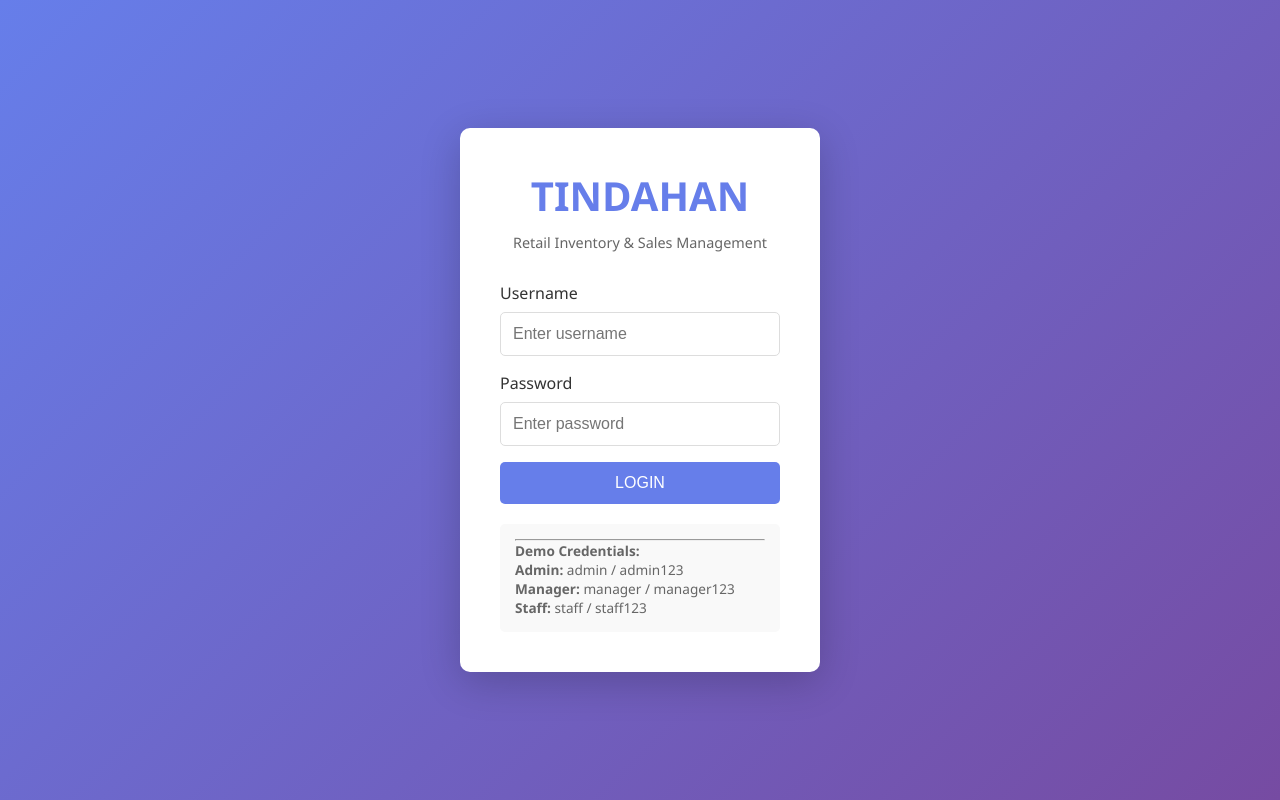
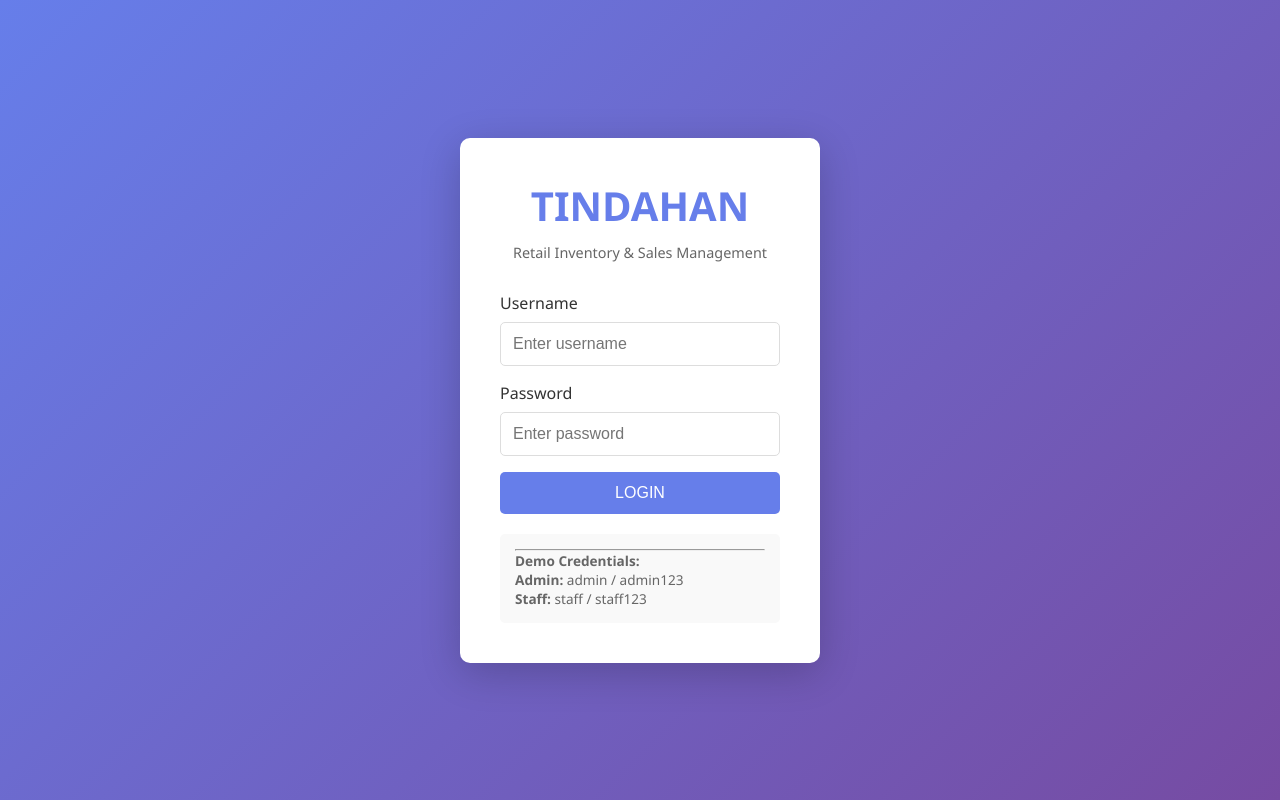
Before and after one commit to reygodz/tindahan, a Flask app: page / in a window 1280 px wide. Run offline with Flask 3, Linux system fonts and the light colour scheme.

Commit message:
Remove manager account credentials from README and login template

```diff
--- a/app.py
+++ b/app.py
@@ -13,7 +13,6 @@ app.secret_key = 'tindahan_secret_key_2026'
 users = {
     "admin": {"password": "admin123", "role": "admin"},
     "staff": {"password": "staff123", "role": "staff"},
-    "manager": {"password": "manager123", "role": "admin"}
 }
 
 # Products: {product_id: {'name': str, 'price': float, 'quantity': int}}
--- a/templates/login.html
+++ b/templates/login.html
@@ -53,7 +53,6 @@
           <hr />
           <p><strong>Demo Credentials:</strong></p>
           <strong>Admin:</strong> admin / admin123<br />
-          <strong>Manager:</strong> manager / manager123<br />
           <strong>Staff:</strong> staff / staff123
         </div>
       </div>
```
Also changed, not shown: README.md.
